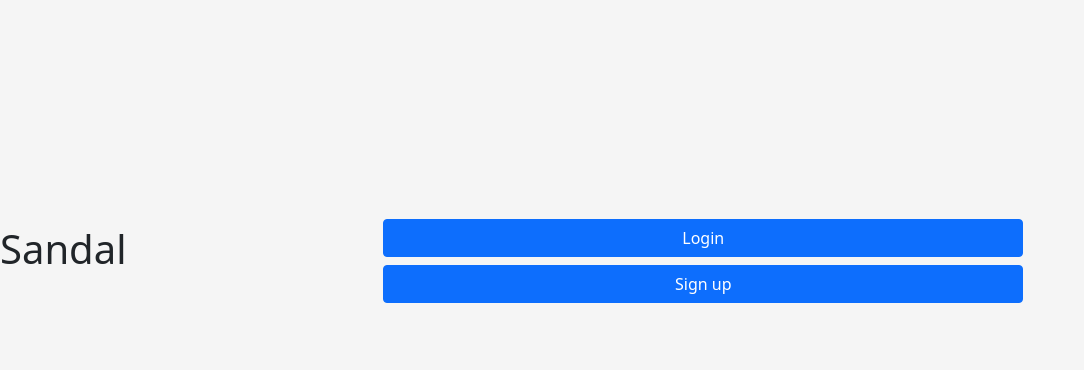
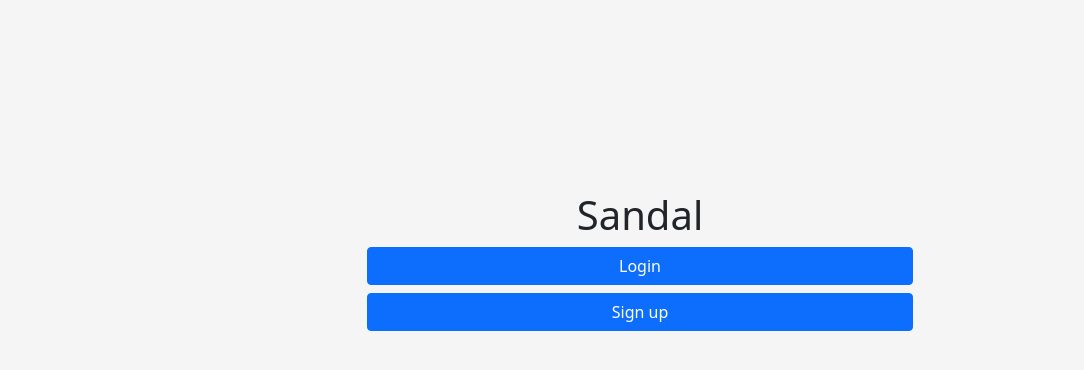
Before and after one commit to RndmNode/Sandal_Bug-Tracker, a Flask app: page / in a window 1280 px wide. Shown: the part 139-509 px from the top of the page, without its empty margins (0-1084 px from the left). Run offline with Flask 2, Linux system fonts and the light colour scheme.

Commit message:
Fixed centering for home page, added signup page, added links to buttons from home page

```diff
--- a/app.py
+++ b/app.py
@@ -11,6 +11,10 @@ def home():
 def login():
     return render_template('login.html')
 
+@app.route('/signup', methods=['GET'])
+def signup():
+    return render_template('signup.html')
+
 def run():
     app.run(debug=True, port='8000')
 
--- a/templates/home.html
+++ b/templates/home.html
@@ -5,13 +5,18 @@
 <link href="../static/login.css" rel="stylesheet">
 
 <body class="text-center">
-    <figure class="text-center">
-        <h1>Sandal</h1>
-      </figure>
-    <div class="d-grid gap-2 col-6 mx-auto">
-        <button class="btn btn-primary" type="button">Login</button>
-        <button class="btn btn-primary" type="button">Sign up</button>
-    </div>
+    <div class="container">
+        <div class="row">
+            <h1>Sandal</h1>
+        </div>
+        <div class="row">
+            <div class="d-grid gap-2 col-6 mx-auto">
+                <a class="btn btn-primary" href="/login" role="button">Login</a>
+                <a class="btn btn-primary" href="/signup" role="button">Sign up</a>
+            </div>
+          </div>
+        </div>
+      </div>
 </body>
 
 
```
Also changed, not shown: templates/signup.html (added, +10 -0 lines).
